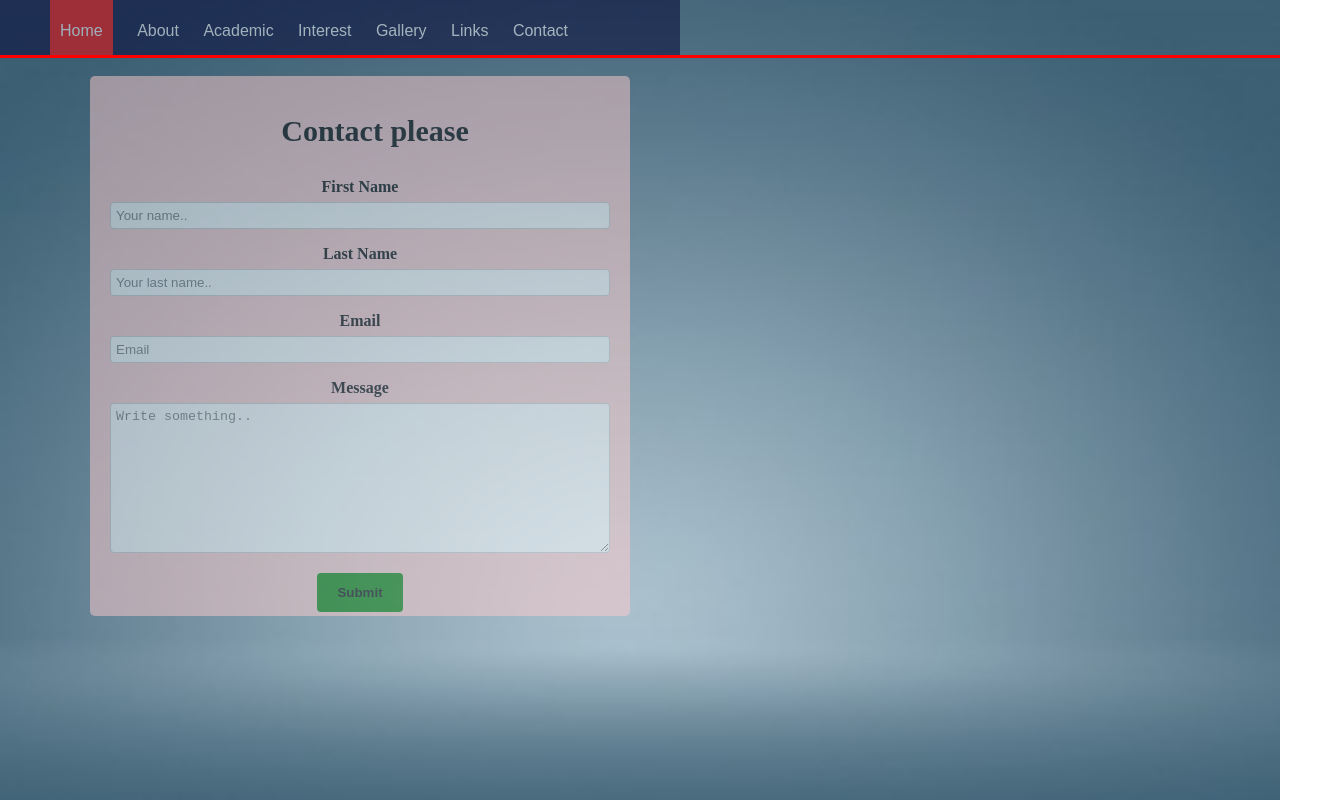
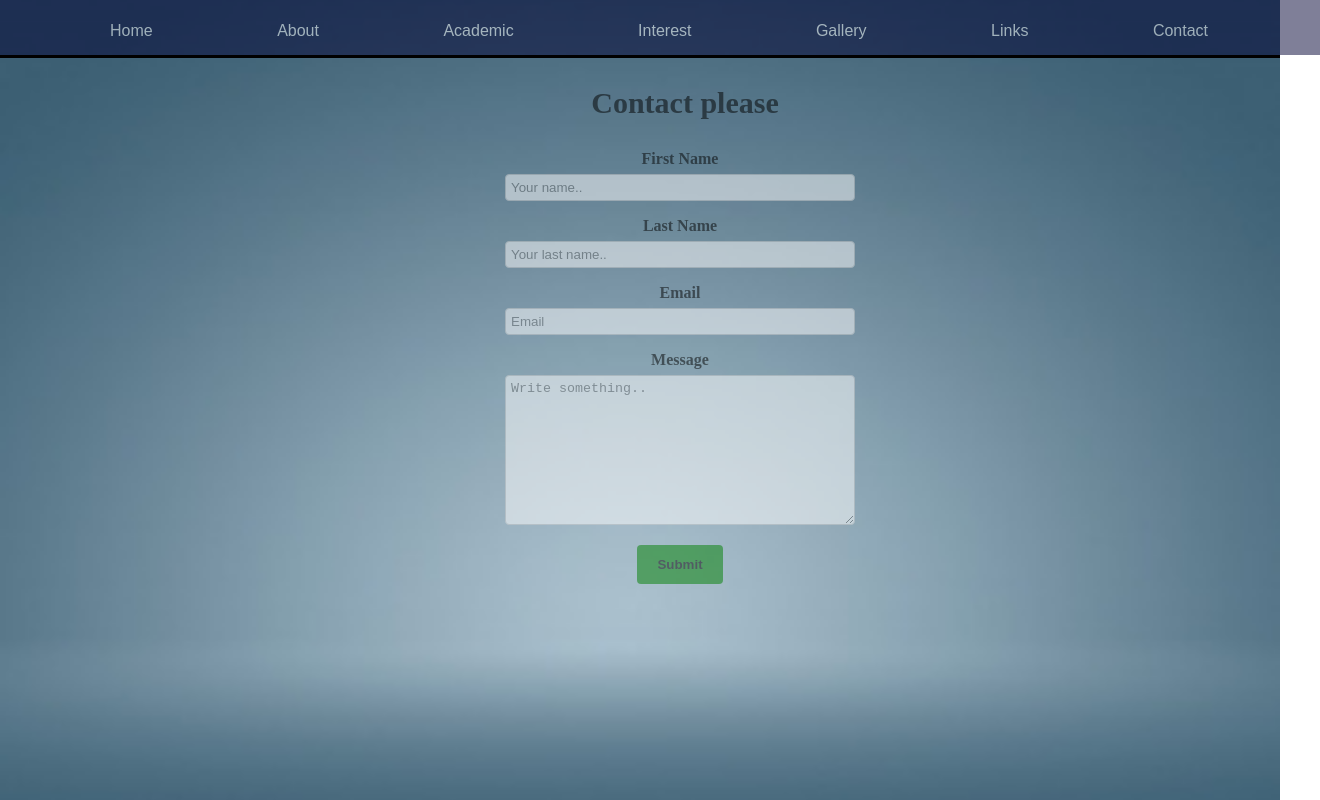
Before and after one commit to ruksana24/Website, a plain HTML site: page contact.html in a window 1280 px wide. Shown: the whole page, 1320 px wide, since content can reach past the window. Drawn offline with Linux system fonts and the light colour scheme.

Commit message:
file updated

```diff
--- a/style.css
+++ b/style.css
@@ -17,7 +17,7 @@ header	{
 	padding: 6px 0px 6px 40px;
 	 height: 43px;
      opacity: 0.5;
-     width: 50%;
+     width: 100%;
 
   background-color: #000033;
   color: white;
@@ -37,8 +37,8 @@ nav ul li{
 	display: inline-block;
 	list-style-type: none;
 	color: white;
-	 margin-left: 10px;
-     margin-right:10px;
+	 margin-left: 70px;
+     margin-right:50px;
 	}
 nav ul li a{
 	color: white;
@@ -47,16 +47,13 @@ nav ul li a{
 }
 
 #nav {
-	font-family: 'Montserrat',sans-serif;
-}
-.red{
-	background-color: red;
-	padding: 30px 10px 16px 10px;
+  font-family: 'Montserrat',sans-serif;
 }
 
+
 .divider {
-	background-color: red;
-	height: 3px;
+  background-color: black;
+  height: 3px;
 }
 
 
@@ -95,6 +92,7 @@ h3{
   padding-bottom: 10px;
   margin-top: 15px;
 }
+
 p{ font-size: 14px;
  margin-top: 7px;
   font-family: "Times New Roman", Times, serif ;
@@ -202,11 +200,8 @@ table {
 #conlink{
     width: 600px;
     height: 350px;
-    margin:40px 0px 0px 5px;
-     border-radius: 25px;
-    background: powderblue;
     padding: 20px;
-     font-family: "Times New Roman", Times, serif ;
+     font-style: italic;
     text-align: center;
     font-size: 20px;
     opacity: 0.9;
@@ -295,20 +290,21 @@ input[type=submit]:hover {
 
 .containerC {
 
-  margin-top: 70px;
-  width: 500px;
-  height: 500px;
-  background-color: #ffcccc;
+  margin-top: 60px;
+  width: 350px;
+  height: 350px;
+
   color :black;
 font-weight: bold;
-    border-radius: 5px;
-    padding: 20px;
+    border-radius: 10px;
+    padding: 2px;
     font-family: 'sans-serif'
 }
 
 containerC h2{
 
   font-family: italic;
+
  }
 header h2{
 
@@ -317,4 +313,5 @@ header h2{
   font-weight: bold;
   font-family: italic;
   text-align: center;
+  padding-left: 10px;
 }
```
Also changed, not shown: Link.html (+9 -3 lines).
